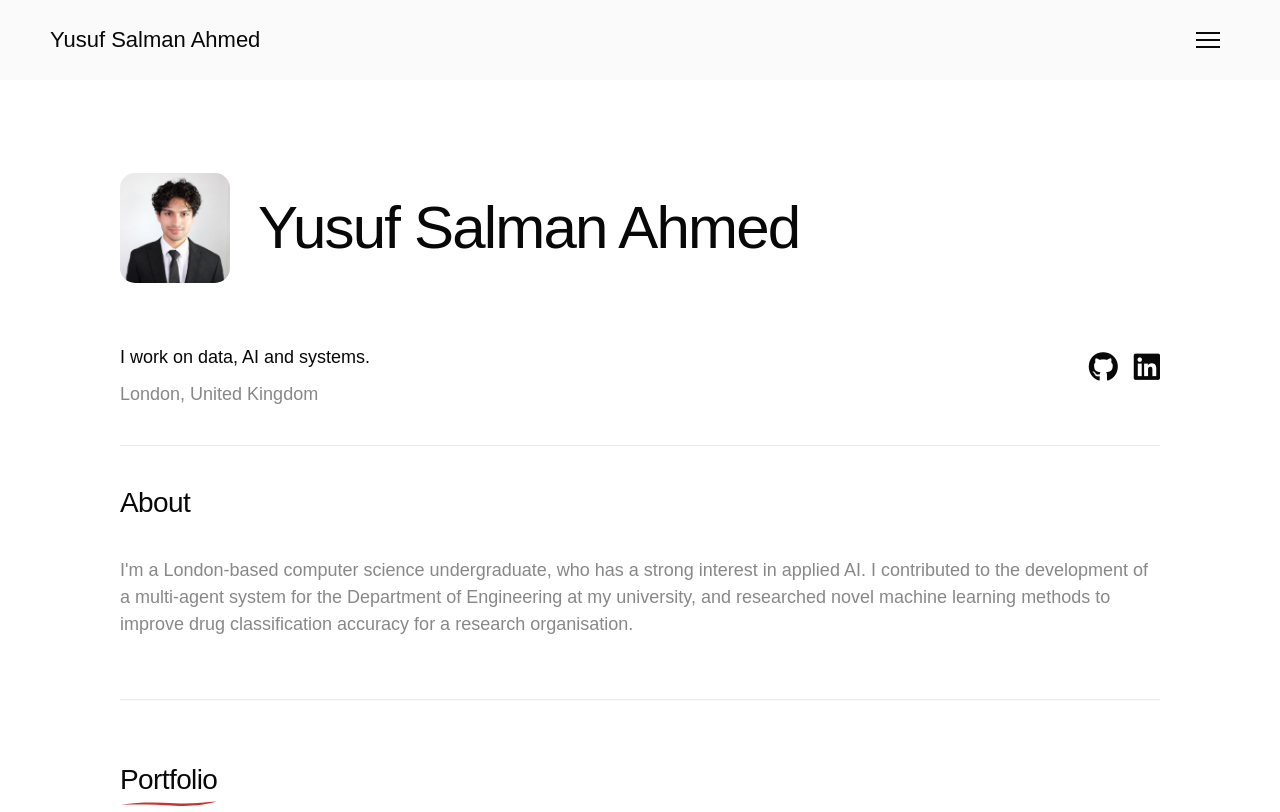
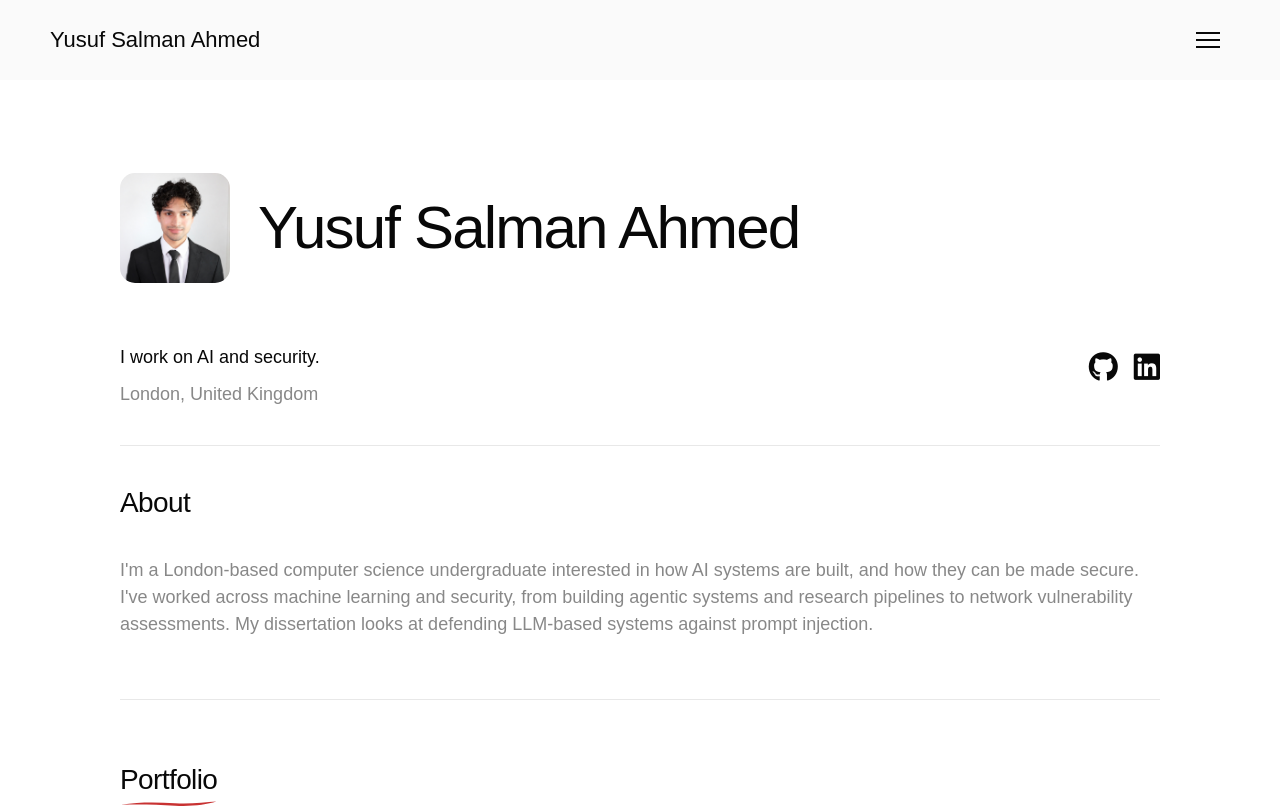
Before and after one commit to yusuf-s-ahmed/yusuf-s-ahmed.github.io, a plain HTML site: page index.html in a window 1280 px wide. Shown: the top 812 px of the page. Drawn offline with Linux system fonts and the light colour scheme.

Commit message:
chore: updated bio and headline tag

```diff
--- a/index.html
+++ b/index.html
@@ -33,7 +33,7 @@
         <h1 id="name">Yusuf Salman Ahmed</h1>
       </div>
       <div class="intro-details">
-        <div><p class="tagline">I work on data, AI and systems.</p><p class="location">London, United Kingdom</p></div>
+        <div><p class="tagline">I work on AI and security.</p><p class="location">London, United Kingdom</p></div>
         <nav class="social-links social-icons" aria-label="Social profiles">
           <a data-link="github" href="https://github.com/yusuf-s-ahmed" target="_blank" rel="noopener noreferrer" aria-label="GitHub" title="GitHub"><i class="fa-brands fa-github" aria-hidden="true"></i></a>
           <a data-link="linkedin" href="https://www.linkedin.com/in/yusuf-s-ahmed" target="_blank" rel="noopener noreferrer" aria-label="LinkedIn" title="LinkedIn"><i class="fa-brands fa-linkedin" aria-hidden="true"></i></a>
@@ -43,7 +43,7 @@
 
     <section id="about" class="about" aria-labelledby="about-heading" tabindex="-1">
       <h2 id="about-heading">About</h2>
-      <p>I'm a London-based computer science undergraduate, who has a strong interest in applied AI. I contributed to the development of a multi-agent system for the Department of Engineering at my university, and researched novel machine learning methods to improve drug classification accuracy for a research organisation.</p>
+      <p>I'm a London-based computer science undergraduate interested in how AI systems are built, and how they can be made secure. I've worked across machine learning and security, from building agentic systems and research pipelines to network vulnerability assessments. My dissertation looks at defending LLM-based systems against prompt injection.</p>
     </section>
 
     <section id="portfolio" class="portfolio" aria-labelledby="portfolio-heading" tabindex="-1">
@@ -79,9 +79,9 @@
     <section id="experience" class="experience" aria-labelledby="experience-heading" tabindex="-1">
       <h2 id="experience-heading">Experience</h2>
       <div class="experience-list">
+        <article class="role"><div><h3>Cyber Path Student</h3><p>National CRC Group Ltd.</p></div><div class="role-meta"><p>Feb. 2026 - Present</p><p>London, UK</p></div></article>
         <article class="role"><div><h3>AI Systems Engineer</h3><p>City, University of London, Dep. of Engineering</p></div><div class="role-meta"><p>June 2026 - Present</p><p>London, UK</p></div></article>
         <article class="role"><div><h3>AI Research Intern</h3><p>Confidential</p></div><div class="role-meta"><p>June 2026 - Oct. 2026</p><p>Singapore</p></div></article>
-        <article class="role"><div><h3>Cyber Path Student</h3><p>National CRC Group Ltd.</p></div><div class="role-meta"><p>May 2026 - Present</p><p>London, UK</p></div></article>
         <article class="role"><div><h3>Teaching Assistant</h3><p>BlueShift Education, CIC</p></div><div class="role-meta"><p>Nov. 2025 - July 2026</p><p>London, UK</p></div></article>
         <article class="role"><div><h3>Software Engineer Intern</h3><p>Sybertnetics AI, Inc.</p></div><div class="role-meta"><p>Sep. 2025 - Dec. 2025</p><p>Delaware, USA</p></div></article>
         <article class="role"><div><h3>Data Analyst</h3><p>Largence Group Ltd.</p></div><div class="role-meta"><p>Apr. 2025 - Aug. 2025</p><p>Cambridge, UK</p></div></article>
```
